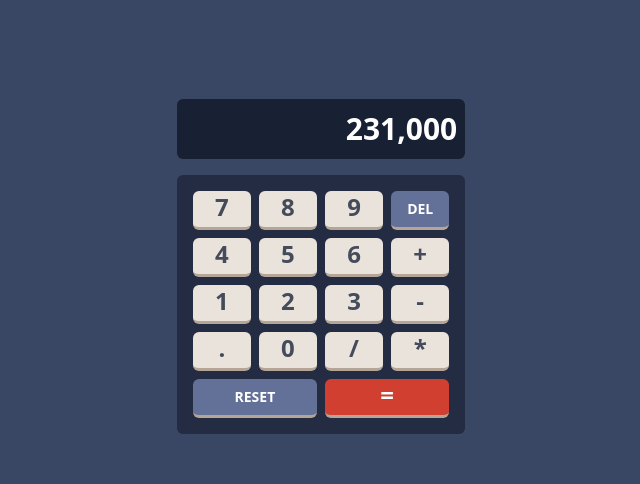
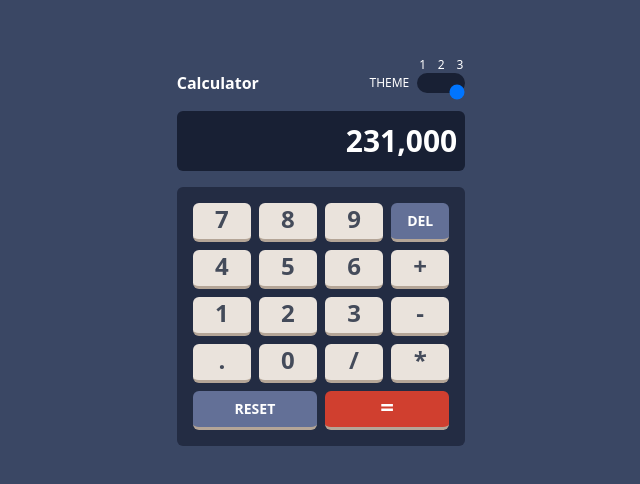
Before and after one commit to SulabhShrestha/FrontendMentor-Calculator, a React (Create React App) app: page / in a window 1280 px wide. Shown: the part 142-626 px from the top of the page, without its empty margins (319-959 px from the left). Built offline with nearby package versions, Linux system fonts and the light colour scheme.

Commit message:
Calculator header added

```diff
--- /dev/null
+++ b/src/components/CalcHeader.jsx
@@ -0,0 +1,22 @@
+function CalcHeader() {
+    return (
+      <div className="header flex justify-between text-white items-center">
+        <h1 className="font-semibold ">Calculator</h1>
+
+        <div className="theme-changer relative flex items-center gap-2">
+            <label htmlFor="theme" className="text-xs text-white">THEME</label>
+          <input type="range" id="theme" name="theme" list="markers" min={1} max={3} className="appearance-none h-5 w-12 bg-screen rounded-full outline-none py-2"
+          />
+
+          <datalist id="markers" className="w-12 flex justify-between absolute right-0 -top-4 text-xs">
+            <option value="1" label="1"></option>
+            <option value="2" label="2"></option>
+            <option value="3" label="3"></option>
+
+          </datalist>
+        </div>
+      </div>
+    );
+}
+
+export default CalcHeader;
--- a/src/components/Calculator.jsx
+++ b/src/components/Calculator.jsx
@@ -1,4 +1,5 @@
 
+import CalcHeader from "./CalcHeader";
 import Display from "./Display";
 import Keypad from "./Keypad";
 
@@ -8,6 +9,7 @@ function Calculator() {
   return (
     <div className="calc-btn bg-main h-full flex flex-col items-center justify-center">
       <div className="w-sm">
+        <CalcHeader />
         <Display />
         <Keypad />
       </div>
--- a/src/index.css
+++ b/src/index.css
@@ -60,4 +60,28 @@
         --dark--text-color: hsl(198, 20%, 13%);
         --white-text-color: hsl(0, 0%, 100%);
     }
+
+    input[type=range]::-moz-range-thumb{
+        border: var(--keypad-bg);
+    }
+
+    main[data-theme="theme1"] input[type=range]::-moz-range-thumb{
+        background: hsl(6, 63%, 50%);
+    }
+    main[data-theme="theme2"] input[type=range]::-moz-range-thumb{
+        background: hsl(25, 98%, 40%);
+    }
+    main[data-theme="theme3"] input[type=range]::-moz-range-thumb{
+        background: hsl(176, 100%, 44%);
+    }
+
+    main[data-theme="theme1"] input[type=range]::-webkit-slider-thumb{
+        background: hsl(6, 63%, 50%);
+    }
+    main[data-theme="theme2"] input[type=range]::-webkit-slider-thumb{
+        background: hsl(25, 98%, 40%);
+    }
+    main[data-theme="theme3"] input[type=range]::-webkit-slider-thumb{
+        background: hsl(176, 100%, 44%);
+    }
 }
```
